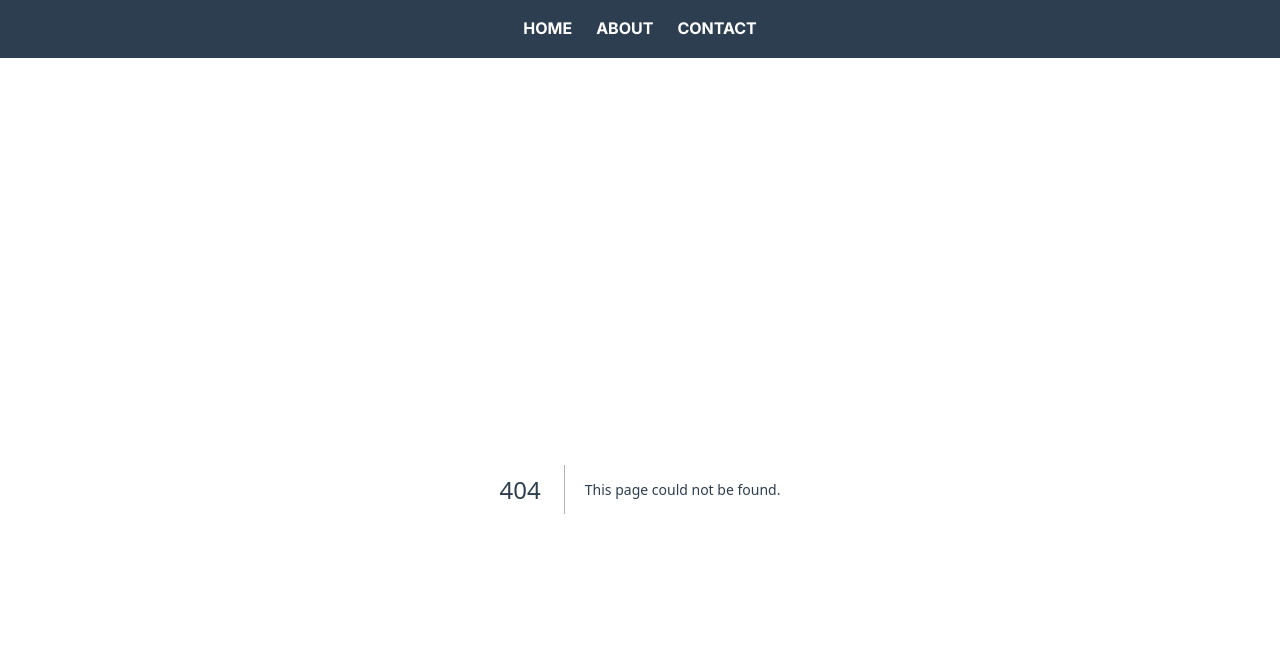
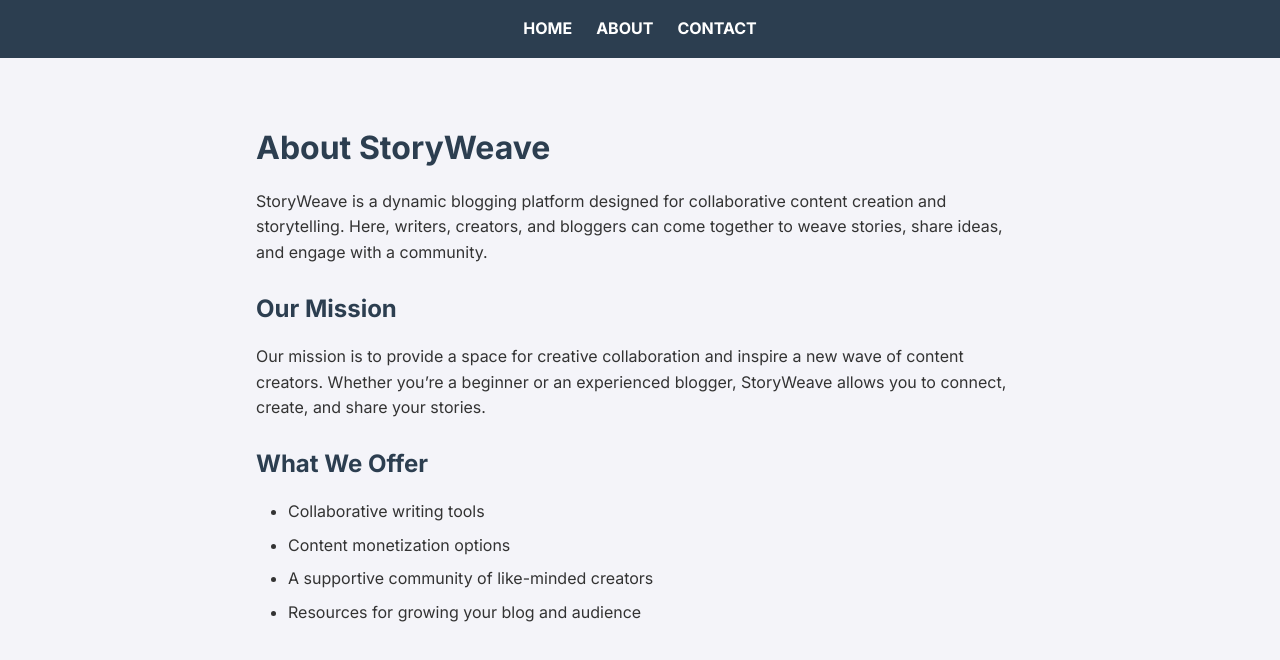
Before and after one commit to Frenxys/storyweave, a Next.js app: page /about in a window 1280 px wide. Before the commit this address had no page. Shown: the top 660 px of the page. Built offline with nearby package versions, Linux system fonts and the light colour scheme.

Commit message:
about page added

```diff
--- /dev/null
+++ b/src/pages/about.js
@@ -0,0 +1,23 @@
+export default function About() {
+    return (
+      <div className="container about">
+        <h1>About StoryWeave</h1>
+        <p>
+          StoryWeave is a dynamic blogging platform designed for collaborative content creation and storytelling.
+          Here, writers, creators, and bloggers can come together to weave stories, share ideas, and engage with a community.
+        </p>
+        <h2>Our Mission</h2>
+        <p>
+          Our mission is to provide a space for creative collaboration and inspire a new wave of content creators.
+          Whether you’re a beginner or an experienced blogger, StoryWeave allows you to connect, create, and share your stories.
+        </p>
+        <h2>What We Offer</h2>
+        <ul>
+          <li>Collaborative writing tools</li>
+          <li>Content monetization options</li>
+          <li>A supportive community of like-minded creators</li>
+          <li>Resources for growing your blog and audience</li>
+        </ul>
+      </div>
+    );
+  }
--- a/src/styles/globals.css
+++ b/src/styles/globals.css
@@ -109,3 +109,23 @@ a:hover {
   color: #0070f3;
   font-weight: bold;
 }
+
+.about h1 {
+  color: #2c3e50;
+  font-size: 2rem;
+  margin-bottom: 1rem;
+}
+
+.about p {
+  margin-bottom: 1.5rem;
+  line-height: 1.6;
+}
+
+.about ul {
+  list-style-type: disc;
+  margin-left: 2rem;
+}
+
+.about ul li {
+  margin-bottom: 0.5rem;
+}
```
